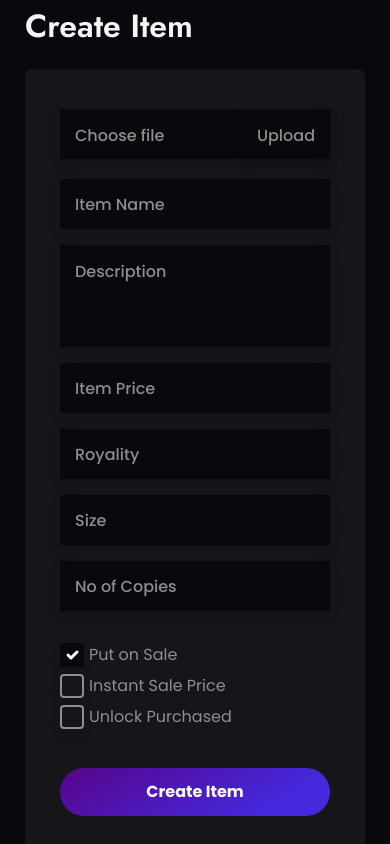
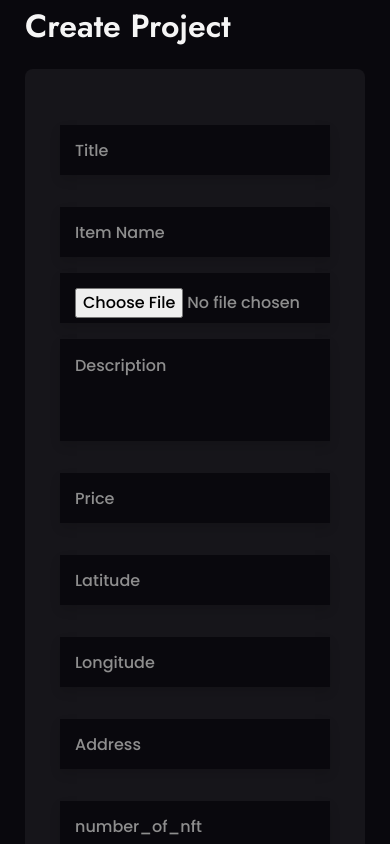
Before and after one commit to fullstackdeveloper918/NftFundraiser, a React (Create React App) app: page /create in a window 390 px wide. Shown: the part 880-1724 px from the top of the page. Built offline with nearby package versions, Linux system fonts and the light colour scheme; no server answers.

Commit message:
my changes in create folder

```diff
--- a/src/components/Create/Create.js
+++ b/src/components/Create/Create.js
@@ -1,8 +1,26 @@
-import React, { Component } from "react";
+import React, { useState } from "react";
 import AuthorProfile from "../AuthorProfile/AuthorProfile";
+import { ProjectFormData } from "../../redux/Actions/projectAction";
+import { useSelector, useDispatch } from "react-redux";
+import { useForm } from "react-hook-form";
 
-class Create extends Component {
-  render() {
+import DatePicker from "react-datepicker";
+import "react-datepicker/dist/react-datepicker.css";
+function Create() {
+  const [startDate, setStartDate] = useState(new Date());
+  const [endDate, setEndDate] = useState(new Date());
+  const dispatch = useDispatch();
+  const {
+    register,
+    handleSubmit,
+    formState: { errors },
+  } = useForm();
+
+  const onSubmit = (data) => {
+    console.log("data", data);
+    dispatch(ProjectFormData(data));
+  };
+
   return (
     <section className="author-area">
       <div className="container">
@@ -16,27 +34,29 @@ class Create extends Component {
             <div className="intro mt-5 mt-lg-0 mb-4 mb-lg-5">
               <div className="intro-content">
                 <span>Get Started</span>
-                  <h3 className="mt-3 mb-0">Create Item</h3>
+                <h3 className="mt-3 mb-0">Create Project</h3>
               </div>
             </div>
             {/* Item Form */}
-              <form className="item-form card no-hover">
+            <form
+              className="item-form card no-hover"
+              enctype="multipart/form-data"
+              onSubmit={handleSubmit(onSubmit)}
+            >
               <div className="row">
                 <div className="col-12">
-                    <div className="input-group form-group">
-                      <div className="custom-file">
+                  <div className="form-group mt-3">
                     <input
-                          type="file"
-                          className="custom-file-input"
-                          id="inputGroupFile01"
+                      type="text"
+                      className="form-control"
+                      name="title"
+                      placeholder="Title"
+                      {...register("title", { required: true })}
+                      aria-invalid={errors.title ? "true" : "false"}
                     />
-                        <label
-                          className="custom-file-label"
-                          htmlFor="inputGroupFile01"
-                        >
-                          Choose file
-                        </label>
-                      </div>
+                    {errors.title?.type === "required" && (
+                      <p role="alert">Title is required</p>
+                    )}
                   </div>
                 </div>
                 <div className="col-12">
@@ -46,34 +66,146 @@ class Create extends Component {
                       className="form-control"
                       name="name"
                       placeholder="Item Name"
-                        required="required"
+                      {...register("name", { required: true })}
+                      aria-invalid={errors.name ? "true" : "false"}
+                    />
+                    {errors.name?.type === "required" && (
+                      <p role="alert">Name is required</p>
+                    )}
+                  </div>
+                </div>
+
+                <div className="col-12">
+                  <div className="form-group">
+                    <input
+                      type="file"
+                      className="form-control"
+                      name="image"
+                      accept=".jpg, .jpeg, .png"
+                      {...register("image", { required: true })}
+                      aria-invalid={errors.image ? "true" : "false"}
                     />
                   </div>
+                  {errors.image?.type === "required" && (
+                    <p role="alert">Image is required</p>
+                  )}
                 </div>
+
                 <div className="col-12">
                   <div className="form-group">
                     <textarea
                       className="form-control"
-                        name="textarea"
+                      name="description"
                       placeholder="Description"
                       cols={30}
                       rows={3}
-                        defaultValue={""}
+                      {...register("description", { required: true })}
+                      aria-invalid={errors.textarea ? "true" : "false"}
+                    />
+                    {errors.description?.type === "required" && (
+                      <p role="alert">Text Area is required</p>
+                    )}
+                  </div>
+                </div>
+                <div className="col-12">
+                  <div className="form-group mt-3">
+                    <input
+                      type="number"
+                      className="form-control"
+                      name="price"
+                      placeholder="Price"
+                      {...register("price", { required: true })}
+                      aria-invalid={errors.price ? "true" : "false"}
+                    />
+                    {errors.price?.type === "required" && (
+                      <p role="alert">Price is required</p>
+                    )}
+                  </div>
+                </div>
+
+                <div className="col-12">
+                  <div className="form-group mt-3">
+                    <input
+                      type="number"
+                      className="form-control"
+                      name="latitude"
+                      placeholder="Latitude"
+                      {...register("latitude", { required: true })}
+                      aria-invalid={errors.latitude ? "true" : "false"}
+                    />
+                    {errors.latitude?.type === "required" && (
+                      <p role="alert">Latitude is required</p>
+                    )}
+                  </div>
+                </div>
+
+                <div className="col-12">
+                  <div className="form-group mt-3">
+                    <input
+                      type="number"
+                      className="form-control"
+                      name="logitude"
+                      placeholder="Longitude"
+                      {...register("logitude", { required: true })}
+                      aria-invalid={errors.logitude ? "true" : "false"}
+                    />
+                    {errors.logitude?.type === "required" && (
+                      <p role="alert">Longitude is required</p>
+                    )}
+                  </div>
+                </div>
+                <div className="col-12">
+                  <div className="form-group mt-3">
+                    <input
+                      type="text"
+                      className="form-control"
+                      name="address"
+                      placeholder="Address"
+                      {...register("address", { required: true })}
+                      aria-invalid={errors.address ? "true" : "false"}
+                    />
+                    {errors.address?.type === "required" && (
+                      <p role="alert">Address is required</p>
+                    )}
+                  </div>
+                </div>
+                <div className="col-12">
+                  <div className="form-group mt-3">
+                    <input
+                      type="number"
+                      className="form-control"
+                      name="number_of_nft"
+                      placeholder="number_of_nft"
+                      {...register("number_of_nft", { required: true })}
+                      aria-invalid={errors.number_of_nft ? "true" : "false"}
+                    />
+                    {errors.number_of_nft?.type === "required" && (
+                      <p role="alert">Number of Nft are required</p>
+                    )}
+                  </div>
+                </div>
+
+                <div className="col-12">
+                  <div className="form-group mt-3">
+                    <DatePicker
+                      selected={startDate}
+                      onChange={(date) => setStartDate(date)}
+                      name="start_date"
+                      dateFormat="MM/dd/yyyy"
                     />
                   </div>
                 </div>
-                  <div className="col-12 col-md-6">
+                <div className="col-12 ">
                   <div className="form-group">
-                      <input
-                        type="text"
-                        className="form-control"
-                        name="price"
-                        placeholder="Item Price"
-                        required="required"
+                    <DatePicker
+                      selected={endDate}
+                      onChange={(date) => setEndDate(date)}
+                      name="end_date"
+                      dateFormat="MM/dd/yyyy"
                     />
                   </div>
                 </div>
-                  <div className="col-12 col-md-6">
+                {/* <div className="col-12 col-md-6">
                   <div className="form-group">
                     <input
                       type="text"
@@ -104,9 +236,9 @@ class Create extends Component {
                       required="required"
                     />
                   </div>
-                  </div>
-                  <div className="col-12">
-                    <div className="form-group mt-3">
+                </div> */}
+                {/* <div className="col-12"> */}
+                {/* <div className="form-group mt-3">
                     <div className="form-check form-check-inline">
                       <input
                         className="form-check-input"
@@ -122,8 +254,8 @@ class Create extends Component {
                       >
                         Put on Sale
                       </label>
-                      </div>
-                      <div className="form-check form-check-inline">
+                    </div> */}
+                {/* <div className="form-check form-check-inline">
                       <input
                         className="form-check-input"
                         type="radio"
@@ -137,8 +269,8 @@ class Create extends Component {
                       >
                         Instant Sale Price
                       </label>
-                      </div>
-                      <div className="form-check form-check-inline">
+                    </div> */}
+                {/* <div className="form-check form-check-inline">
                       <input
                         className="form-check-input"
                         type="radio"
@@ -152,11 +284,15 @@ class Create extends Component {
                       >
                         Unlock Purchased
                       </label>
-                      </div>
-                    </div>
-                  </div>
+                    </div> */}
+                {/* </div>
+                </div> */}
                 <div className="col-12">
-                    <button className="btn w-100 mt-3 mt-sm-4" type="submit">
+                  <button
+                    className="btn w-100 mt-3 mt-sm-4"
+                    type="submit"
+                    onClick={handleSubmit}
+                  >
                     Create Item
                   </button>
                 </div>
@@ -168,6 +304,5 @@ class Create extends Component {
     </section>
   );
 }
-}
 
 export default Create;
--- a/src/redux/Actions/projectAction.js
+++ b/src/redux/Actions/projectAction.js
@@ -2,7 +2,7 @@ import axios from "axios";
 import { Project_Success } from "../Slices/authProjectSlice";
 export const ProjectFormData = (params) => async (dispatch) => {
   console.log("params", params);
-  const token = "52|RDGd7TTvICSQmgx407MAPeDjOEc1DB76o3u54x1Z";
+  const token = "67|meccPZfMN9arrTih5dffpm6JRyohsyKmNL28UDog";
   try {
     const config = {
       headers: {
```
Also changed, not shown: src/components/Project/abc.json (deleted, +0 -14 lines). Lines whose indentation alone changed are shown as unchanged.
